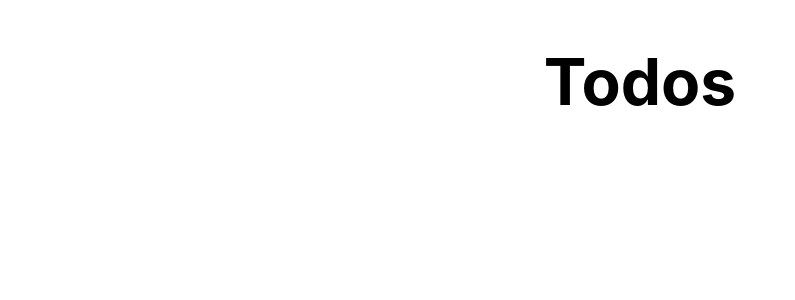
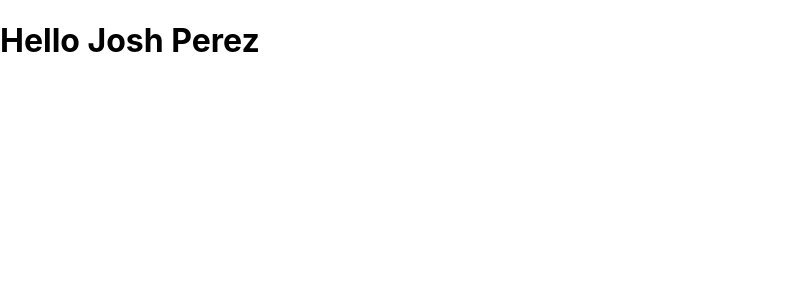
Before and after one commit to dgloriaweb/react_crash_todo_16_13_1, a React (Create React App) app: page / in a window 1280 px wide. Shown: the top 300 px of the page, without its empty margins (0-795 px from the left). Built offline with nearby package versions, Linux system fonts and the light colour scheme.

Commit message:
switched to reactjs.org tutorial

```diff
--- a/src/App.js
+++ b/src/App.js
@@ -1,15 +1,10 @@
-import React from 'react';
-import './App.css';
-import Todos from './components/Todos'
+import React from "react";
+
+const name = "Josh Perez";
+const element = <h1>Hello {name}</h1>;
 
 function App() {
-  return (
-    <div className="App">
-        <h1>
-          <Todos />
-        </h1>
-    </div>
-  );
+  return element;
 }
 
 export default App;
```
